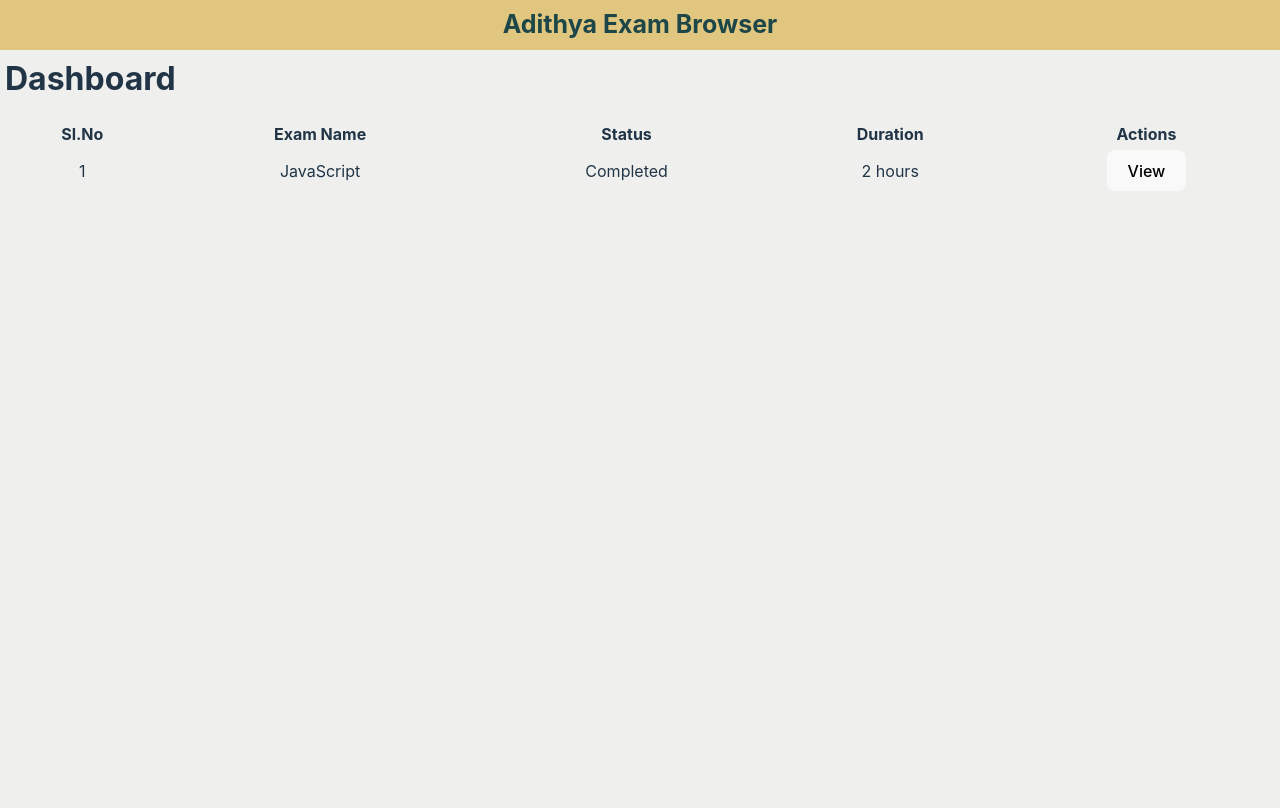
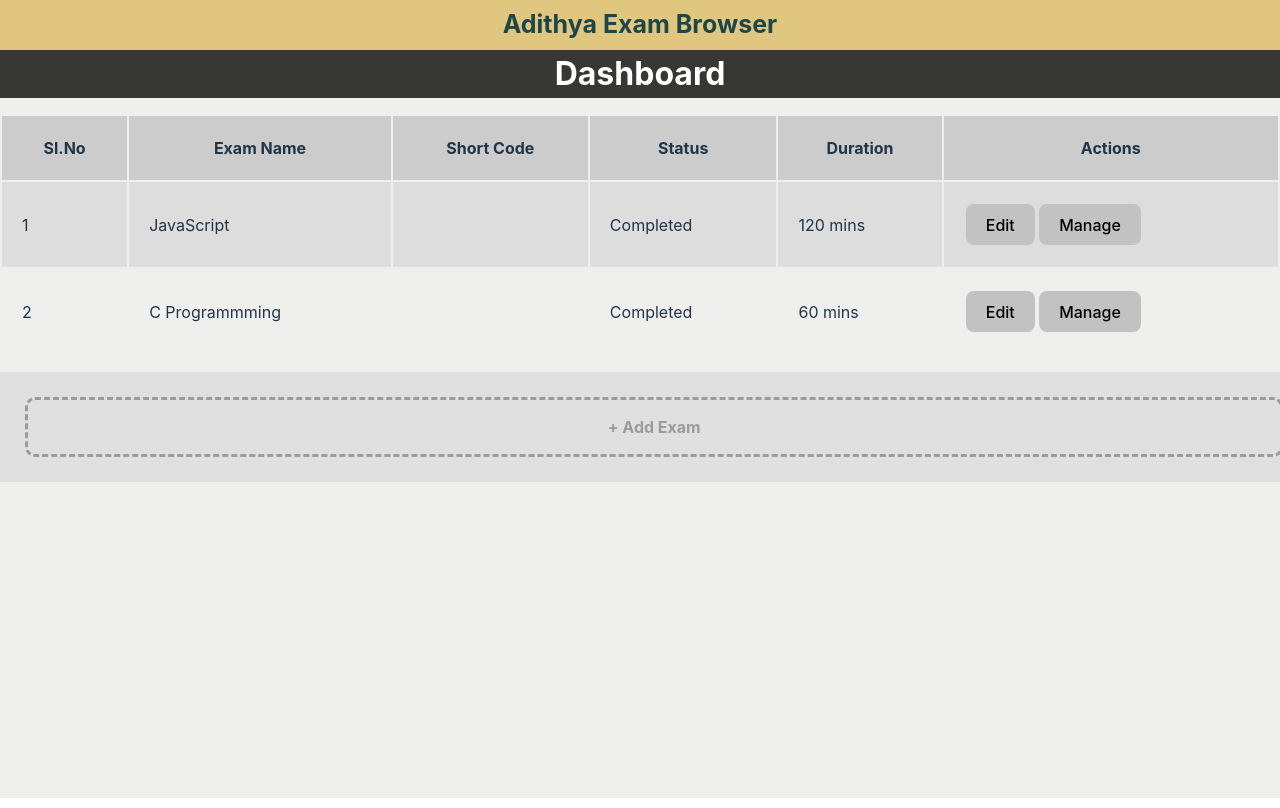
Before and after one commit to AdithyanSPillaiOfficial/Exam-Software, a React (Vite) app in the folder client-admin/: page /dashboard in a window 1280 px wide. Built offline with nearby package versions, Linux system fonts and the light colour scheme; no server answers.

Commit message:
Added Exam List Table Interface in Admin Dashboard

```diff
--- a/client-admin/src/App.jsx
+++ b/client-admin/src/App.jsx
@@ -17,23 +17,24 @@ function App() {
   const [count, setCount] = useState(0)
   const isLogedIn = sessionStorage.getItem('isLogedIn');
 
-  useEffect(() => {
-    const handleContextmenu = e => {
-        e.preventDefault()
-        alert("Warning : Donot rightclick in this window")
-    }
-    document.addEventListener('contextmenu', handleContextmenu)
-    return function cleanup() {
-        document.removeEventListener('contextmenu', handleContextmenu)
-    }
-}, [ ])
+//   useEffect(() => {
+//     const handleContextmenu = e => {
+//         e.preventDefault()
+//         alert("Warning : Donot rightclick in this window")
+//     }
+//     document.addEventListener('contextmenu', handleContextmenu)
+//     return function cleanup() {
+//         document.removeEventListener('contextmenu', handleContextmenu)
+//     }
+// }, [ ])
 
-  if ((screen.availHeight || screen.height - 30) <= window.innerHeight) {
+  // if ((screen.availHeight || screen.height - 30) <= window.innerHeight) {
 
-  }
-  else {
-    alert("Please turn on Kiosk mode")
-  }
+  // }
+  // else {
+  //   alert("Please turn on Kiosk mode")
+  // }
+
   // else {
   //   return (
   //     <div><h1>Please Open The App in Kiosk Mode</h1></div>
--- a/client-admin/src/index.css
+++ b/client-admin/src/index.css
@@ -11,10 +11,14 @@
   -webkit-font-smoothing: antialiased;
   -moz-osx-font-smoothing: grayscale;
 
-  user-select: none; /* Disable text selection */
-  -webkit-user-select: none; /* Safari */
-  -moz-user-select: none; /* Firefox */
-  -ms-user-select: none; /* Internet Explorer/Edge */
+  /* user-select: none;  */
+  /* Disable text selection */
+  /* -webkit-user-select: none;  */
+  /* Safari */
+  /* -moz-user-select: none;  */
+  /* Firefox */
+  /* -ms-user-select: none;  */
+  /* Internet Explorer/Edge */
 }
 
 a {
--- a/client-admin/src/pages/dashboard/dashboard.css
+++ b/client-admin/src/pages/dashboard/dashboard.css
@@ -4,7 +4,6 @@
     height: 93.5%;
     flex-direction: column;
     gap: 1rem;
-    padding: 5px;
     background-color: #efefee;
     overflow: hidden;
 }
@@ -12,6 +11,9 @@
 .heading {
     font-size : 2rem;
     font-weight: bold;
+    background-color: #373736;
+    color: white;
+    width: 100%;
 }
 
 .tablediv {
@@ -22,3 +24,95 @@
 table {
     width: 100%;
 }
+
+
+.tableheading, th {
+    background-color: #cccccc;
+    padding: 20px;
+}
+
+
+td {
+    text-align: left;
+    padding: 20px;
+  }
+
+tr:nth-child(even) {
+    background-color: #dcdddc;
+}
+
+.addexamdiv {
+    background-color: #e0e0e0;
+    width: 100%;
+    padding: 20px;
+
+}
+
+.addexaminnerdiv {
+    margin: 5px;
+    border: 3px dashed #9b9b9b;
+    width: 95.5%;
+    padding: 15px;
+    font-weight: bold;
+    color: #9b9b9b;
+    border-radius: 10px;
+}
+.addexamdiv:hover {
+    background-color: #dcdddc;
+}
+
+/* popup.css */
+.popup-overlay {
+    position: fixed;
+    top: 0;
+    left: 0;
+    width: 100vw;
+    height: 100vh;
+    background-color: rgba(0, 0, 0, 0.5);
+    display: flex;
+    align-items: center;
+    justify-content: center;
+    z-index: 999;
+  }
+
+  .popup-content {
+    background-color: transparent;
+    border-radius: 12px;
+    position: relative;
+    max-width: 90%;
+  }
+
+  .close-btn {
+    display: flex;
+    background-color: rgb(189, 189, 189);
+    color: black;
+    font-weight: bold;
+    height: 8px;
+    width: 8px;
+    box-sizing: border-box;
+    text-align: center;
+    align-items: center;
+    justify-content: center;
+    margin: 0;
+    padding: 10px;
+    border-radius: 80px;
+  }
+
+  .titleflexdiv {
+    display: flex;
+    flex-direction: row;
+    justify-content: space-between;
+    align-items: center;
+    width: 100%;
+    padding: 10px;
+  }
+
+  .formdivheight {
+    height: max-content;
+  }
+
+  .editbtn {
+    background-color: rgb(194, 194, 194);
+    color: black;
+    margin : 2px;
+  }
--- a/client-admin/src/pages/dashboard/dashboard.jsx
+++ b/client-admin/src/pages/dashboard/dashboard.jsx
@@ -1,30 +1,124 @@
-import React from 'react'
+import React, { useState } from 'react'
 import './dashboard.css'
 
-function dashboard() {
+function Dashboard() {
+  const [exams, setExams] = useState([
+    {
+      id: 'boewwelfnlwn',
+      name: 'JavaScript',
+      status: 'Completed',
+      duration: '120'
+    },
+    {
+      id: 'cwewfwfwfwdv',
+      name: 'C Programmming',
+      status: 'Completed',
+      duration: '60'
+    }
+  ]);
+
+  const [popupOpen, setPopupOpen] = useState(false);
+  const [examForm, setExamForm] = useState({
+    name: '',
+    shortname: '',
+    status: '',
+    duration: '',
+    sections : 0,
+    sectionlist : []
+  });
+  const [editIndex, setEditIndex] = useState(null);
+
+
+
+  function handleAddExam() {
+    setExamForm({})
+    setPopupOpen(!popupOpen);
+  }
+  function addExam() {
+    setExams(prev => ([...prev, examForm]));
+    setPopupOpen(false)
+    setExamForm({});
+  }
+  function editExam() {
+    var tempExams = [...exams];
+    tempExams[editIndex] = examForm;
+    setExams(tempExams);
+    setPopupOpen(false);
+    setEditIndex(null);
+    setExamForm({});
+  }
+
   return (
     <div className='dashboard'>
       <div className='heading'>Dashboard</div>
       <div className='tablediv'>
         <table>
-            <tr>
+          <tr className='tableheading'>
             <th>Sl.No</th>
             <th>Exam Name</th>
+            <th>Short Code</th>
             <th>Status</th>
             <th>Duration</th>
             <th>Actions</th>
           </tr>
-            <tr>
-              <td>1</td>
-              <td>JavaScript</td>
-              <td>Completed</td>
-              <td>2 hours</td>
-              <td><button >View</button></td>
+          {
+            exams.map((exam, index) =>
+            (
+              <tr key={exam.id}>
+                <td>{index + 1}</td>
+                <td>{exam.name}</td>
+                <td>{exam.shortname}</td>
+                <td>{exam.status}</td>
+                <td>{exam.duration} mins</td>
+                <td>
+                  <button className='editbtn' onClick={() => {setExamForm(exams[index]); setEditIndex(index); setPopupOpen(true)}}>Edit</button>
+                  <button className='editbtn'>Manage</button>
+                </td>
               </tr>
+            )
+            )
+          }
+
         </table>
       </div>
+      <div className="addexamdiv">
+        <div className='addexaminnerdiv' onClick={handleAddExam}>+ Add Exam</div>
+      </div>
+
+      {/* Pop Up Element */}
+      {popupOpen && (
+        <div className='popup-overlay'>
+          <div className='popup-content'>
+            <div className="loginformtitlebar bordersimple titleflexdiv">
+              <label >{editIndex !== null ? "Edit Exam" : "Add Exam"}</label>
+              <button className='close-btn' onClick={() => handleAddExam(false)}>X</button>
+            </div>
+            <div className="formdiv bordersimple formdivheight">
+              <div className='inputdiv'>
+                <div className='personicondiv bordersimple'><img src="https://drubinbarneslab.berkeley.edu/wp-content/uploads/2012/01/icon-profile.png" className='personicon' alt="" /></div>
+                <input type="text" placeholder='Exam Name' value={examForm.name} onChange={(e) => setExamForm(prev => ({...prev,name: e.target.value}))} className='forminput bordersimple' />
+              </div>
+              <div className='inputdiv'>
+                <div className='personicondiv bordersimple'><img src="https://drubinbarneslab.berkeley.edu/wp-content/uploads/2012/01/icon-profile.png" className='personicon' alt="" /></div>
+                <input type="text" placeholder='Exam Short Name' value={examForm.shortname} onChange={(e) => setExamForm(prev => ({...prev,shortname: e.target.value}))} className='forminput bordersimple' />
+              </div>
+              <div className='inputdiv'>
+                <div className='personicondiv bordersimple'><img src="https://cdn-icons-png.freepik.com/512/2893/2893425.png" className='personicon' alt="" /></div>
+                <input type="number" placeholder='No. of Sections' value={examForm.sections} onChange={(e) => setExamForm(prev => ({...prev, sections : e.target.value}))} className='forminput bordersimple' />
+              </div>
+              <div className='inputdiv'>
+                <div className='personicondiv bordersimple'><img src="https://cdn-icons-png.freepik.com/512/2893/2893425.png" className='personicon' alt="" /></div>
+                <input type="number" placeholder='Duration' value={examForm.duration} onChange={(e) => setExamForm(prev => ({...prev, duration : e.target.value}))} className='forminput bordersimple' />
+              </div>
+              <div className="buttondiv">
+                <button className='submitbtn' onClick={editIndex !== null ? editExam : addExam} >{editIndex !== null ? "Edit Exam" : "Add Exam"}</button>
+              </div>
+            </div>
+          </div>
+        </div>
+      )}
     </div>
   )
 }
 
-export default dashboard
+export default Dashboard
```
Lines whose indentation alone changed are shown as unchanged.
